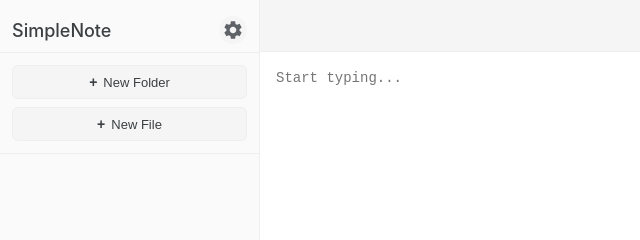
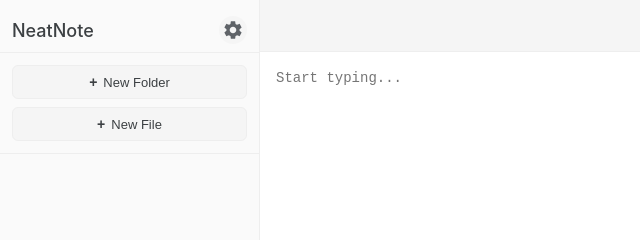
Before and after one commit to Atravos/neatnote, an Electron app: page index.html in a window 1000 px wide. Shown: the top 240 px of the page, 0-640 px from the left. Drawn offline with Linux system fonts and the light colour scheme; no server answers.

Commit message:
rename the software to neat note

```diff
--- a/index.html
+++ b/index.html
@@ -2,14 +2,14 @@
 <html>
 <head>
   <meta charset="UTF-8">
-  <title>SimpleNote</title>
+  <title>NeatNote</title>
   <link rel="stylesheet" href="styles.css">
 </head>
 <body>
   <div class="app-container">
     <div class="sidebar">
       <div class="app-title">
-        <h1>SimpleNote</h1>
+        <h1>NeatNote</h1>
         <div id="settings-icon" class="settings-icon" title="Settings">
           <!-- SVG will be inserted by JavaScript -->
         </div>
```
Also changed, not shown: package.json (+8 -4 lines).
